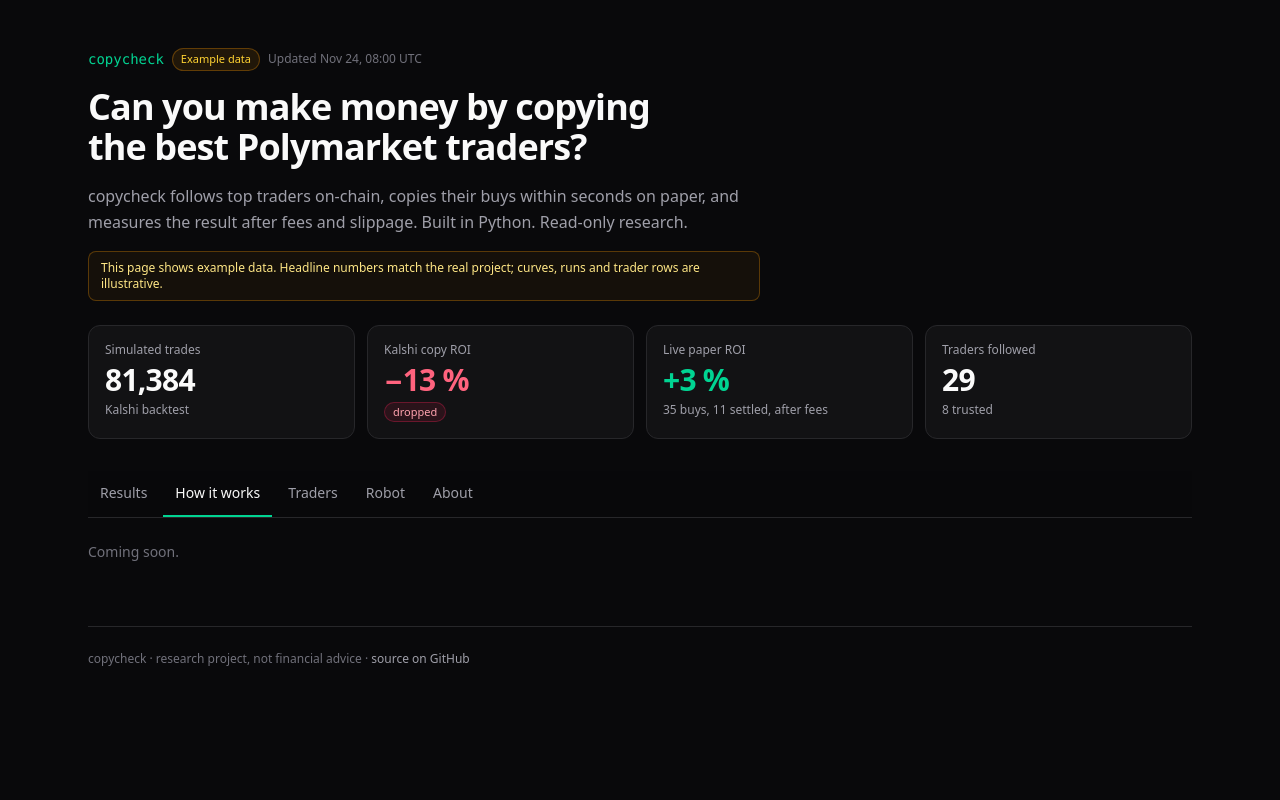
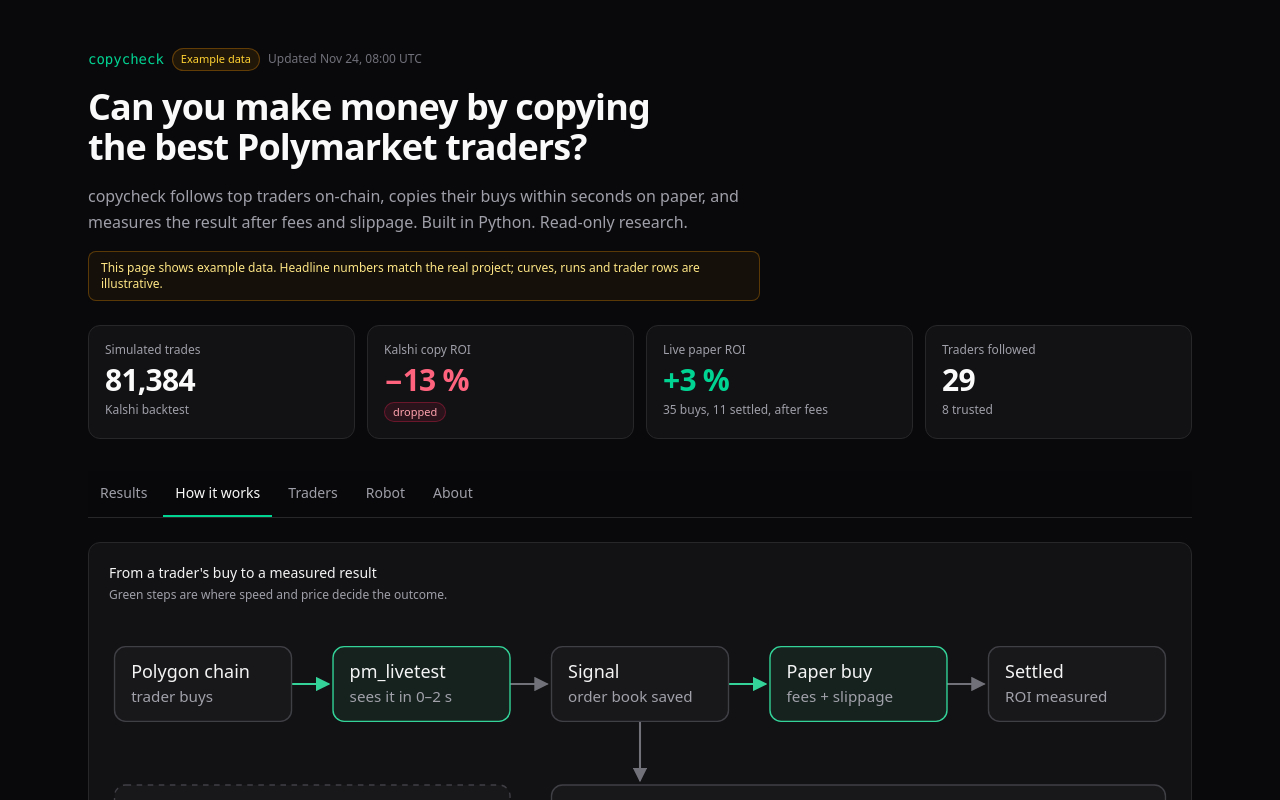
Before and after one commit to robinhel/mimic, a React (Vite) app in the folder dashboard/: page / in a window 1280 px wide. Both pictures are taken after a click on the tab "How it works". Shown: the top 800 px of the page. Built offline with nearby package versions, Linux system fonts and the light colour scheme.

Commit message:
dashboard: How it works section with flow diagram and latency
Amp-Thread-ID: https://ampcode.com/threads/T-01a20da4-5ed9-7499-876b-35a76e0af51e
Co-authored-by: Robin Hellgren <robin.hellgren@digitalstep.se>

```diff
--- a/dashboard/src/App.tsx
+++ b/dashboard/src/App.tsx
@@ -1,4 +1,5 @@
 import { type ReactNode, useState } from "react";
+import HowItWorks from "./components/HowItWorks";
 import Results from "./components/Results";
 import { Badge, Stat } from "./components/ui";
 import { useData } from "./data";
@@ -74,7 +75,9 @@ export default function App() {
       </nav>
 
       <main className="mt-6">
-        {tab === "results" ? <Results data={data} /> : <p className="text-sm text-zinc-500">Coming soon.</p>}
+        {tab === "results" && <Results data={data} />}
+        {tab === "how" && <HowItWorks data={data} />}
+        {(tab === "traders" || tab === "robot" || tab === "about") && <p className="text-sm text-zinc-500">Coming soon.</p>}
       </main>
     </Shell>
   );
--- /dev/null
+++ b/dashboard/src/components/HowItWorks.tsx
@@ -0,0 +1,194 @@
+import { Bar, BarChart, CartesianGrid, ResponsiveContainer, Tooltip, XAxis, YAxis } from "recharts";
+import { int, pct } from "../format";
+import type { Data } from "../types";
+import { Card } from "./ui";
+
+interface Node {
+  x: number;
+  y: number;
+  w: number;
+  title: string;
+  sub: string;
+  hl?: boolean;
+  dashed?: boolean;
+}
+interface Layout {
+  width: number;
+  height: number;
+  nodeH: number;
+  nodes: Node[];
+  edges: { d: string; hl?: boolean }[];
+}
+
+function layouts(sim: string, kalshi: string): { wide: Layout; tall: Layout } {
+  const main = [
+    { title: "Polygon chain", sub: "trader buys" },
+    { title: "pm_livetest", sub: "sees it in 0–2 s", hl: true },
+    { title: "Signal", sub: "order book saved" },
+    { title: "Paper buy", sub: "fees + slippage", hl: true },
+    { title: "Settled", sub: "ROI measured" },
+  ];
+  const backtest = { title: `Backtest: ${sim} trades`, sub: `Kalshi history, ${kalshi}, dropped`, dashed: true };
+  // Wide: one row, robot and backtest below.
+  const W = 128, G = 30, H = 54;
+  const wide: Layout = {
+    width: 5 * W + 4 * G + 8,
+    height: 190,
+    nodeH: H,
+    nodes: [
+      ...main.map((n, i) => ({ ...n, x: 4 + i * (W + G), y: 20, w: W })),
+      { ...backtest, x: 4, y: 120, w: 2 * W + G },
+      { title: "pm_robot: real buys", sub: "$5 per buy, STOP file, --live only", x: 4 + 2 * (W + G), y: 120, w: 3 * W + 2 * G },
+    ],
+    edges: [
+      ...[0, 1, 2, 3].map((i) => ({ d: `M${4 + i * (W + G) + W} ${20 + H / 2}H${4 + (i + 1) * (W + G) - 3}`, hl: i % 2 === 0 })),
+      { d: `M${4 + 2 * (W + G) + W / 2} ${20 + H}V117` },
+    ],
+  };
+  // Tall: one column, robot to the right of Signal, backtest at the bottom.
+  const TW = 184, TH = 50, TG = 22;
+  const tall: Layout = {
+    width: 320,
+    height: 5 * TH + 4 * TG + 90,
+    nodeH: TH,
+    nodes: [
+      ...main.map((n, i) => ({ ...n, x: 4, y: 4 + i * (TH + TG), w: TW })),
+      { title: "pm_robot", sub: "$5 per buy", x: TW + 30, y: 4 + 2 * (TH + TG), w: 320 - TW - 34 },
+      { ...backtest, sub: `Kalshi history, ${kalshi}`, x: 4, y: 4 + 5 * (TH + TG) + 14, w: 312 },
+    ],
+    edges: [
+      ...[0, 1, 2, 3].map((i) => ({ d: `M${4 + TW / 2} ${4 + i * (TH + TG) + TH}V${4 + (i + 1) * (TH + TG) - 3}`, hl: i % 2 === 0 })),
+      { d: `M${4 + TW} ${4 + 2 * (TH + TG) + TH / 2}H${TW + 27}` },
+    ],
+  };
+  return { wide, tall };
+}
+
+function Diagram({ l, id, className }: { l: Layout; id: string; className: string }) {
+  return (
+    <svg viewBox={`0 0 ${l.width} ${l.height}`} width="100%" className={className} role="img" aria-label="Flow from a trader's buy on the Polygon chain to a measured result">
+      <defs>
+        {[
+          ["g", "#71717a"],
+          ["h", "#34d399"],
+        ].map(([k, c]) => (
+          <marker key={k} id={`${id}-${k}`} viewBox="0 0 10 10" refX="9" refY="5" markerWidth="7" markerHeight="7" orient="auto">
+            <path d="M0 0L10 5L0 10z" fill={c} />
+          </marker>
+        ))}
+      </defs>
+      {l.edges.map((e) => (
+        <path key={e.d} d={e.d} stroke={e.hl ? "#34d399" : "#71717a"} strokeWidth={1.5} fill="none" markerEnd={`url(#${id}-${e.hl ? "h" : "g"})`} />
+      ))}
+      {l.nodes.map((n) => (
+        <g key={n.title}>
+          <rect
+            x={n.x}
+            y={n.y}
+            width={n.w}
+            height={l.nodeH}
+            rx={8}
+            fill={n.hl ? "rgba(52,211,153,0.08)" : "#18181b"}
+            stroke={n.hl ? "#34d399" : "#3f3f46"}
+            strokeDasharray={n.dashed ? "4 4" : undefined}
+          />
+          <text x={n.x + 12} y={n.y + l.nodeH / 2 - 4} fontSize={13} fill="#f4f4f5" fontWeight={500}>
+            {n.title}
+          </text>
+          <text x={n.x + 12} y={n.y + l.nodeH / 2 + 13} fontSize={11} fill="#a1a1aa">
+            {n.sub}
+          </text>
+        </g>
+      ))}
+    </svg>
+  );
+}
+
+const STEPS = [
+  {
+    n: "1",
+    title: "Watch the chain",
+    text: "pm_livetest reads OrderFilled events from Polymarket's exchange contracts on Polygon. A followed trader's buy shows up within 0–2 seconds, against about 8 minutes in the public Data API.",
+  },
+  {
+    n: "2",
+    title: "Copy on paper",
+    text: "Each signal saves the live order book. The copy buys $10 at the prices we could really have got, walking the book, plus Polymarket's fee. Sells follow the trader's sells.",
+  },
+  {
+    n: "3",
+    title: "Measure honestly",
+    text: "When the market resolves, the copy is settled at 0 or 1 and the ROI is counted after fees. Open positions are not counted as wins.",
+  },
+];
+
+export default function HowItWorks({ data }: { data: Data }) {
+  const { summary, latency } = data;
+  const { wide, tall } = layouts(int(summary.sim_trades), pct(summary.kalshi_roi_pct, 0));
+  return (
+    <div className="grid gap-4">
+      <Card title="From a trader's buy to a measured result" sub="Green steps are where speed and price decide the outcome.">
+        <Diagram l={wide} id="wide" className="hidden sm:block" />
+        <Diagram l={tall} id="tall" className="mx-auto max-w-[340px] sm:hidden" />
+      </Card>
+
+      <div className="grid gap-4 md:grid-cols-3">
+        {STEPS.map((s) => (
+          <Card key={s.n}>
+            <div className="flex items-center gap-2">
+              <span className="flex size-6 items-center justify-center rounded-full bg-emerald-500/15 text-xs font-semibold text-emerald-300">{s.n}</span>
+              <h3 className="text-sm font-medium text-zinc-100">{s.title}</h3>
+            </div>
+            <p className="mt-3 text-sm leading-relaxed text-zinc-400">{s.text}</p>
+          </Card>
+        ))}
+      </div>
+
+      <div className="grid gap-4 md:grid-cols-2">
+        <Card title="How fast is the copy?" sub="Seconds from the trader's fill to our signal, latest live run.">
+          <div className="mb-3 flex flex-wrap gap-x-6 gap-y-1 text-sm">
+            <span>
+              Median <span className="num font-semibold text-zinc-50">{latency.median_s.toFixed(1)} s</span>
+            </span>
+            <span>
+              Max <span className="num font-semibold text-zinc-50">{latency.max_s.toFixed(1)} s</span>
+            </span>
+            {latency.price_diff_cent_median != null && (
+              <span>
+                Price vs. trader <span className="num font-semibold text-zinc-50">+{latency.price_diff_cent_median.toFixed(1)}¢</span>
+              </span>
+            )}
+          </div>
+          <div className="h-44">
+            <ResponsiveContainer width="100%" height="100%">
+              <BarChart data={latency.buckets} margin={{ top: 4, right: 4, bottom: 0, left: -20 }}>
+                <CartesianGrid stroke="#27272a" vertical={false} />
+                <XAxis dataKey="label" stroke="#71717a" fontSize={11} />
+                <YAxis allowDecimals={false} stroke="#71717a" fontSize={11} />
+                <Tooltip
+                  contentStyle={{ background: "#18181b", border: "1px solid #3f3f46", borderRadius: 8, fontSize: 12 }}
+                  labelStyle={{ color: "#a1a1aa" }}
+                  cursor={{ fill: "#27272a" }}
+                  formatter={(v) => [String(v), "Signals"]}
+                />
+                <Bar isAnimationActive={false} dataKey="count" fill="#34d399" radius={[3, 3, 0, 0]} maxBarSize={48} />
+              </BarChart>
+            </ResponsiveContainer>
+          </div>
+        </Card>
+
+        <Card title="Why not Kalshi?" sub="The first idea, tested at scale.">
+          <p className="text-sm leading-relaxed text-zinc-400">
+            The project began with a backtest: match top Polymarket traders' buys to the same questions on Kalshi and copy them there.
+            Over <span className="num text-zinc-200">{int(summary.sim_trades)}</span> simulated trades the copies returned{" "}
+            <span className="num font-medium text-rose-400">{pct(summary.kalshi_roi_pct)}</span> after fees, so the idea was dropped.
+          </p>
+          <p className="mt-3 text-sm leading-relaxed text-zinc-400">
+            The live test on Polymarket copies on the same exchange, seconds after the trader, with the real order book. The robot can
+            then buy for real, with hard limits (see the Robot tab).
+          </p>
+        </Card>
+      </div>
+    </div>
+  );
+}
```
